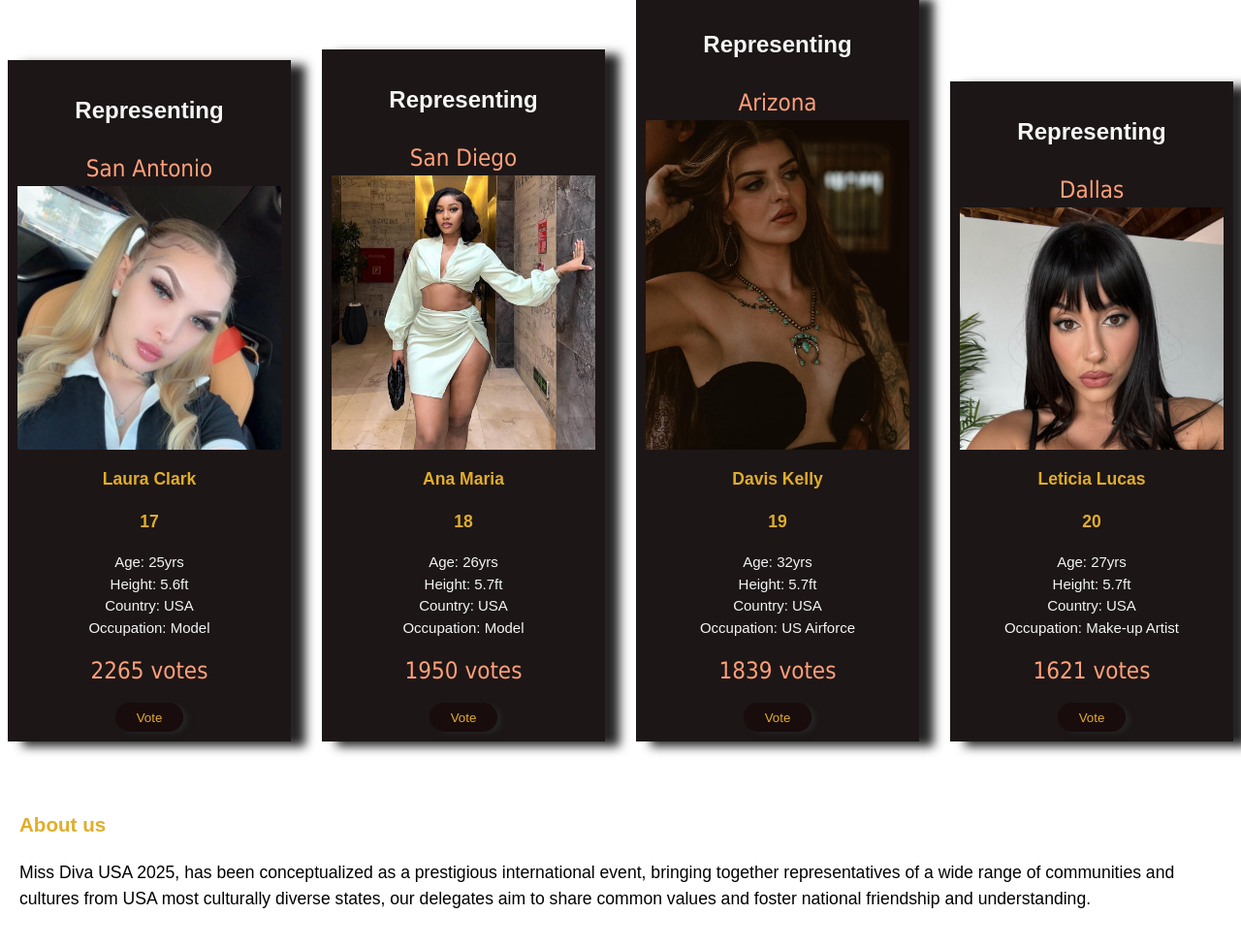
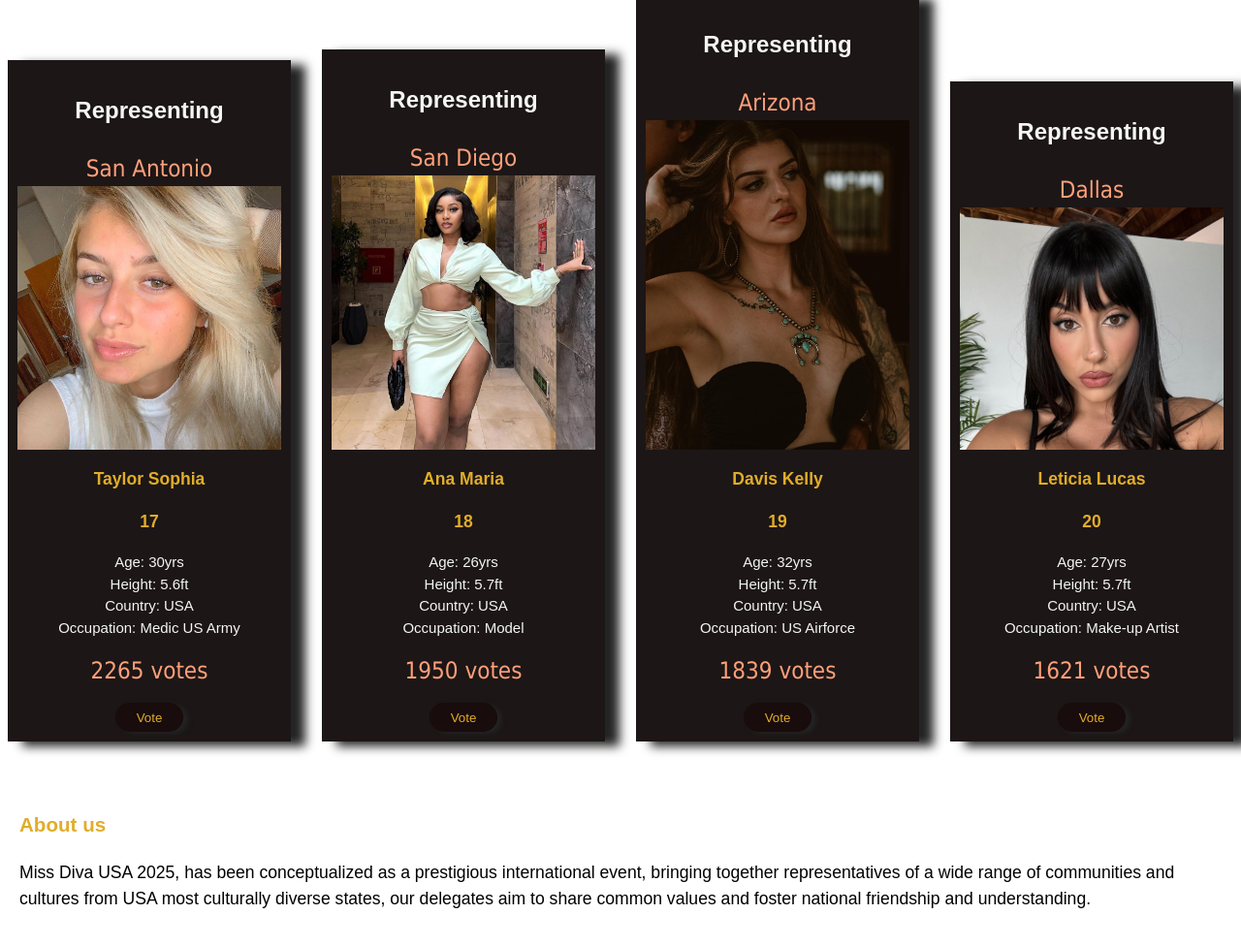
Before and after one commit to iblacksassin/Miss-Diva-2025, a plain HTML site: page index.html in a window 1280 px wide. Shown: the part 4561-5537 px from the top of the page at 97% size. Drawn offline with Linux system fonts and the light colour scheme.

Commit message:
Update index.html

```diff
--- a/index.html
+++ b/index.html
@@ -330,14 +330,14 @@
             <div class="box">
                <h1>Representing</h1>
                <span>San Antonio</span>
-               <img src="models (17).jpg">
-                 <div class="name"><h3>Laura Clark</h3>
+               <img src="IMG-20250911-WA0018.jpg">
+                 <div class="name"><h3>Taylor Sophia</h3>
                   <div class="number"><h3>17</h3></div>
                 </div>
-              <li>Age: 25yrs</li>
+              <li>Age: 30yrs</li>
               <li>Height: 5.6ft</li>
               <li>Country: USA</li>
-              <li>Occupation: Model </li>
+              <li>Occupation: Medic US Army </li>
               <p><span>2265 votes</span></p>
               <div class="button">
                 <button class="submit"><a href="vote.html">Vote</a></button>
```
